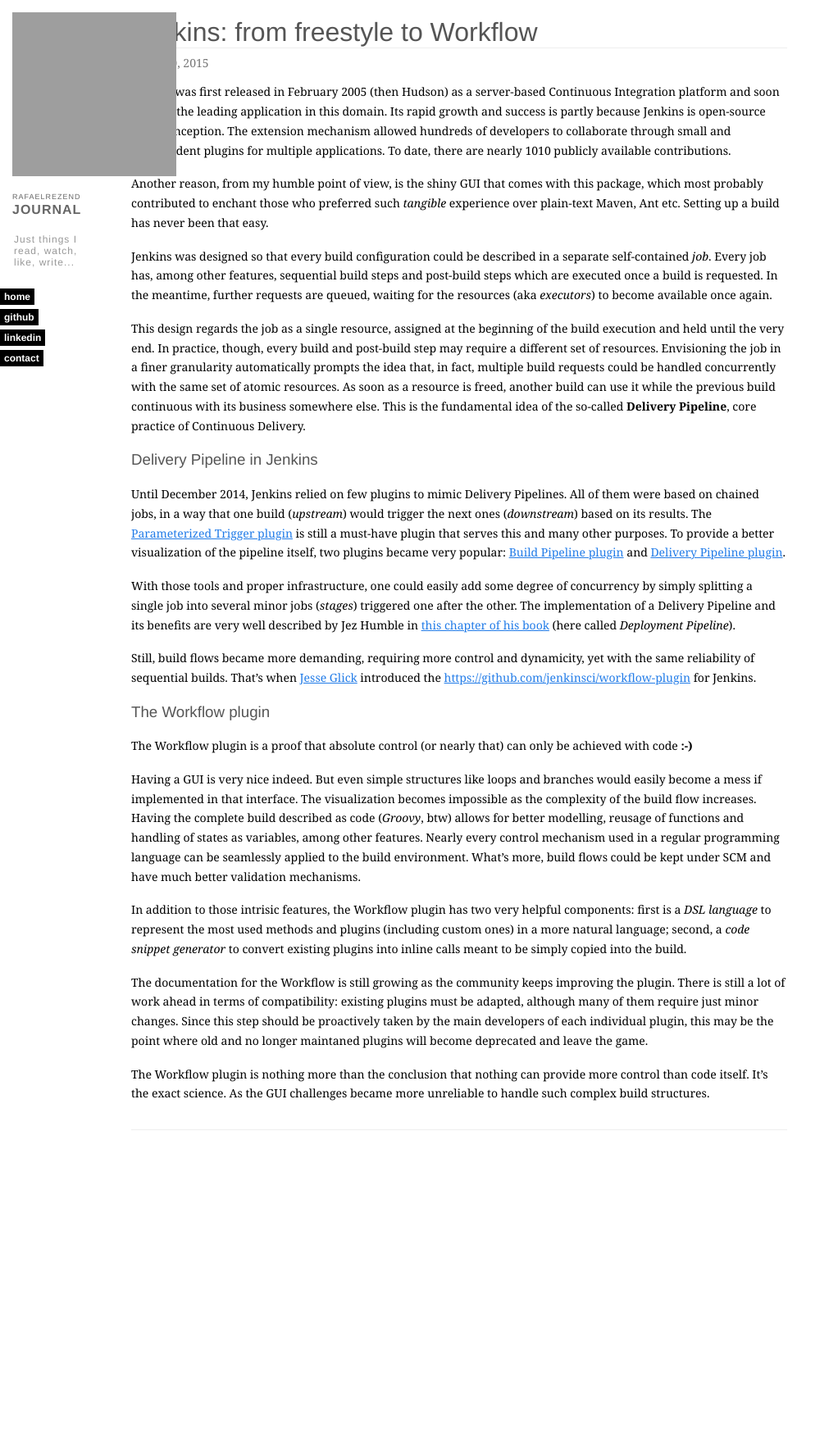
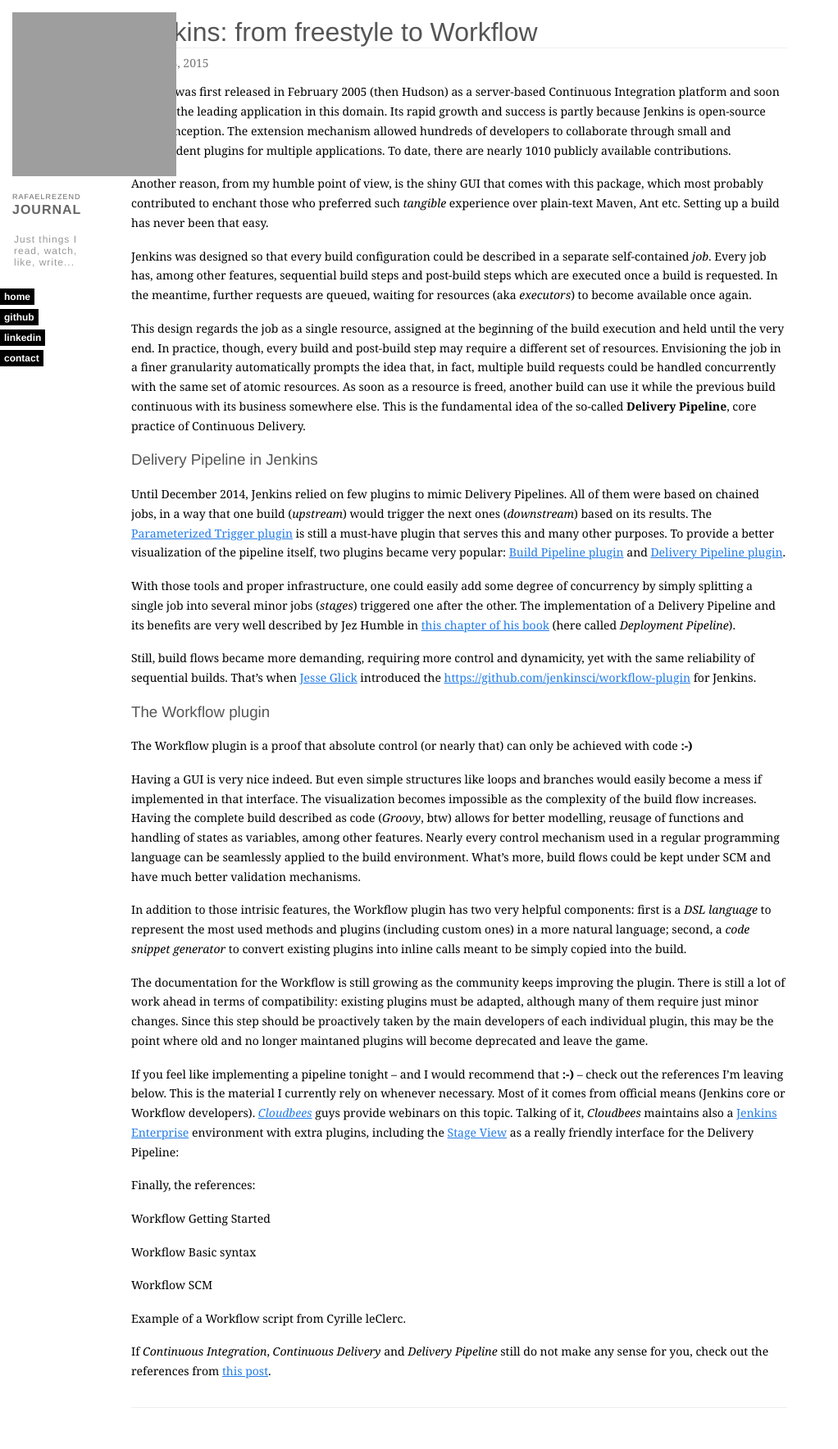
Before and after one commit to rafaelrezend/rafaelrezend.github.io, a Jekyll site: the page built from _posts/2015-04-18-jenkins-from-freestyle-to-workflow.markdown, in a window 1280 px wide. Shown: the whole page at 82% size, without its empty margins (0-1022 px from the left). Built offline with Jekyll 4.4.1, drawn with Linux system fonts in a browser that asks for light colours; Markdown is read by kramdown in place of the engine named in the settings; before the commit the page ends 1429 px from its top, so only the background shows below that; grey boxes are pictures that could not be loaded.

Commit message:
Post about Workflow partially finished. Missing the link only.

```diff
--- a/_posts/2015-04-10-jenkins-from-freestyle-to-workflow.markdown
+++ b/_posts/2015-04-18-jenkins-from-freestyle-to-workflow.markdown
@@ -30,5 +30,19 @@
 
 The documentation for the Workflow is still growing as the community keeps improving the plugin. There is still a lot of work ahead in terms of compatibility: existing plugins must be adapted, although many of them require just minor changes. Since this step should be proactively taken by the main developers of each individual plugin, this may be the point where old and no longer maintaned plugins will become deprecated and leave the game.
 
+If you feel like implementing a pipeline tonight -- and I would recommend that **:-)** -- check out the references I'm leaving below. This is the material I currently rely on whenever necessary. Most of it comes from official means (Jenkins core or Workflow developers). [*Cloudbees*](wwww.cloudbees.com) guys provide webinars on this topic. Talking of it, *Cloudbees* maintains also a [Jenkins Enterprise]() environment with extra plugins, including the [Stage View]() as a really friendly interface for the Delivery Pipeline:
 
-The Workflow plugin is nothing more than the conclusion that nothing can provide more control than code itself. It's the exact science. As the GUI challenges became more unreliable to handle such complex build structures.
+
+
+Finally, the references:
+
+Workflow Getting Started
+
+Workflow Basic syntax
+
+Workflow SCM
+
+Example of a Workflow script from Cyrille leClerc.
+
+
+If *Continuous Integration*, *Continuous Delivery* and *Delivery Pipeline* still do not make any sense for you, check out the references from [this post](/post/continuous-delivery-references/).
```
Also changed, not shown: other parts of _posts/2015-04-18-jenkins-from-freestyle-to-workflow.markdown (+1 -1 lines).
